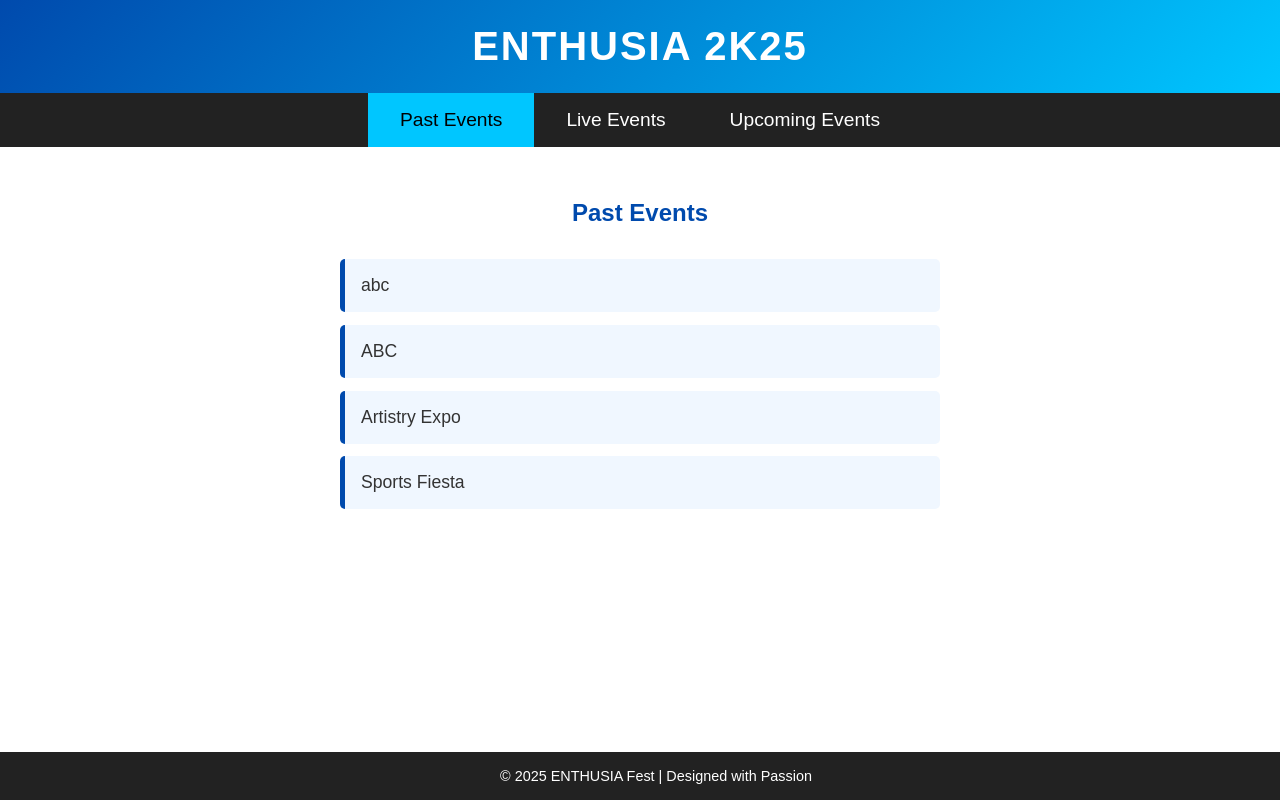
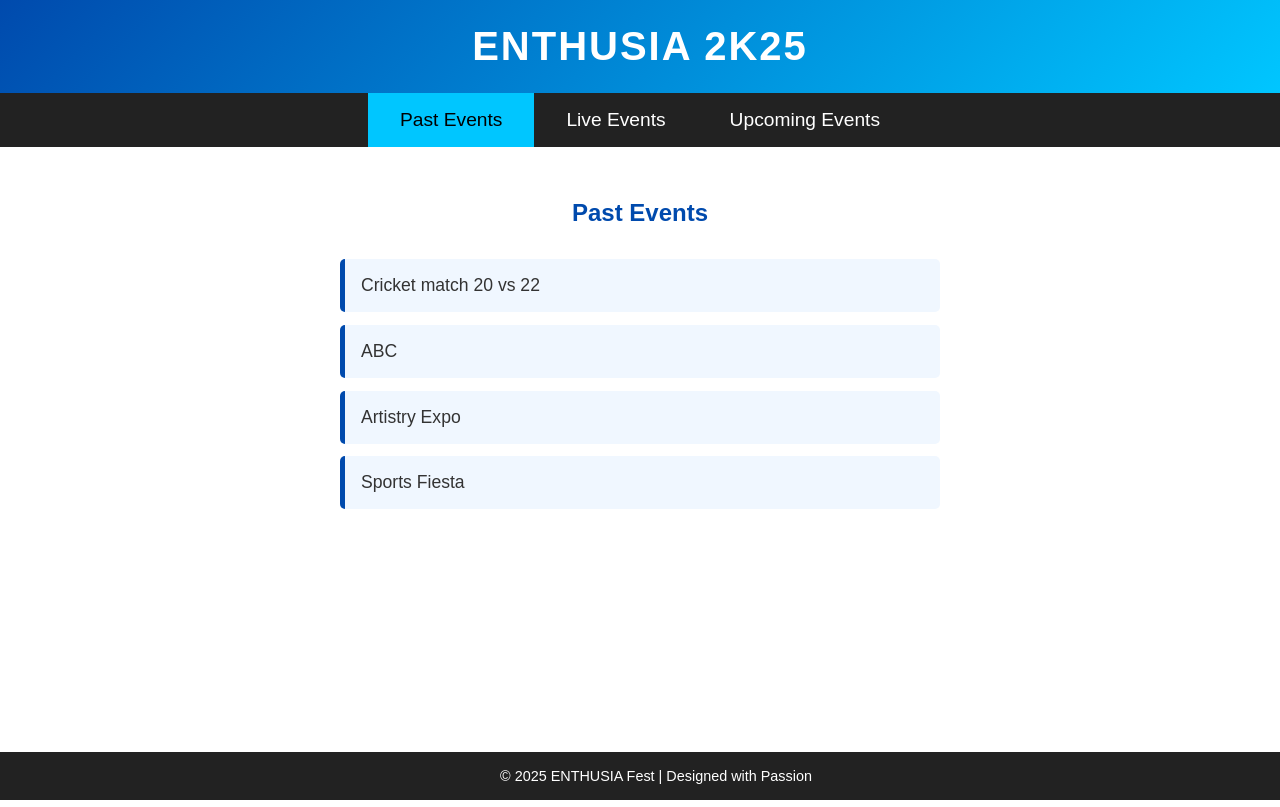
Before and after one commit to DrVvD/Enthusia2K25, a plain HTML site: page index.html in a window 1280 px wide. Shown: the top 807 px of the page. Drawn offline with Linux system fonts and the light colour scheme.

Commit message:
Update index.html

```diff
--- a/index.html
+++ b/index.html
@@ -109,7 +109,7 @@
   <div id="past" class="section active">
     <h2>Past Events</h2>
     <ul>
-      <li>abc</li>
+      <li>Cricket match 20 vs 22</li>
       <li>ABC</li>
       <li>Artistry Expo</li>
       <li>Sports Fiesta</li>
```
